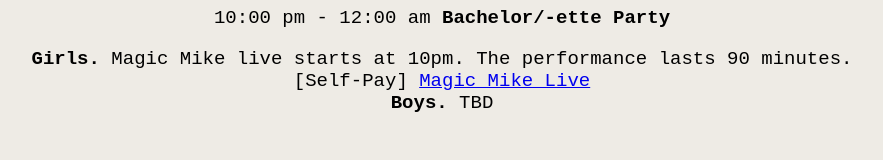
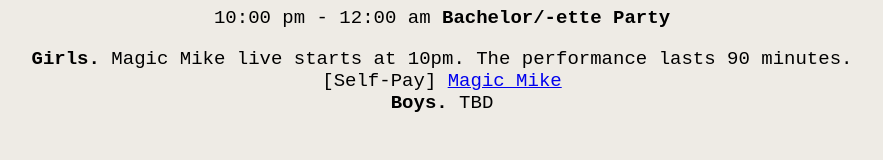
Before and after one commit to okuo88/oliviaandhenry, a plain HTML site: page index.html in a window 1280 px wide. Shown: the part 362-522 px from the top of the page, without its empty margins (198-1081 px from the left). Drawn offline with Linux system fonts and the light colour scheme.

Commit message:
Update index.html

```diff
--- a/index.html
+++ b/index.html
@@ -37,7 +37,7 @@
     <p>
       <strong>Girls. </strong>Magic Mike live starts at 10pm. The performance
       lasts 90 minutes. [Self-Pay]
-      <a href="https://magicmikelivelasvegas.com/">Magic Mike Live</a>
+      <a href="https://magicmikelivelasvegas.com/">Magic Mike</a>
 
       <br /><strong>Boys.</strong> TBD
     </p>
```
